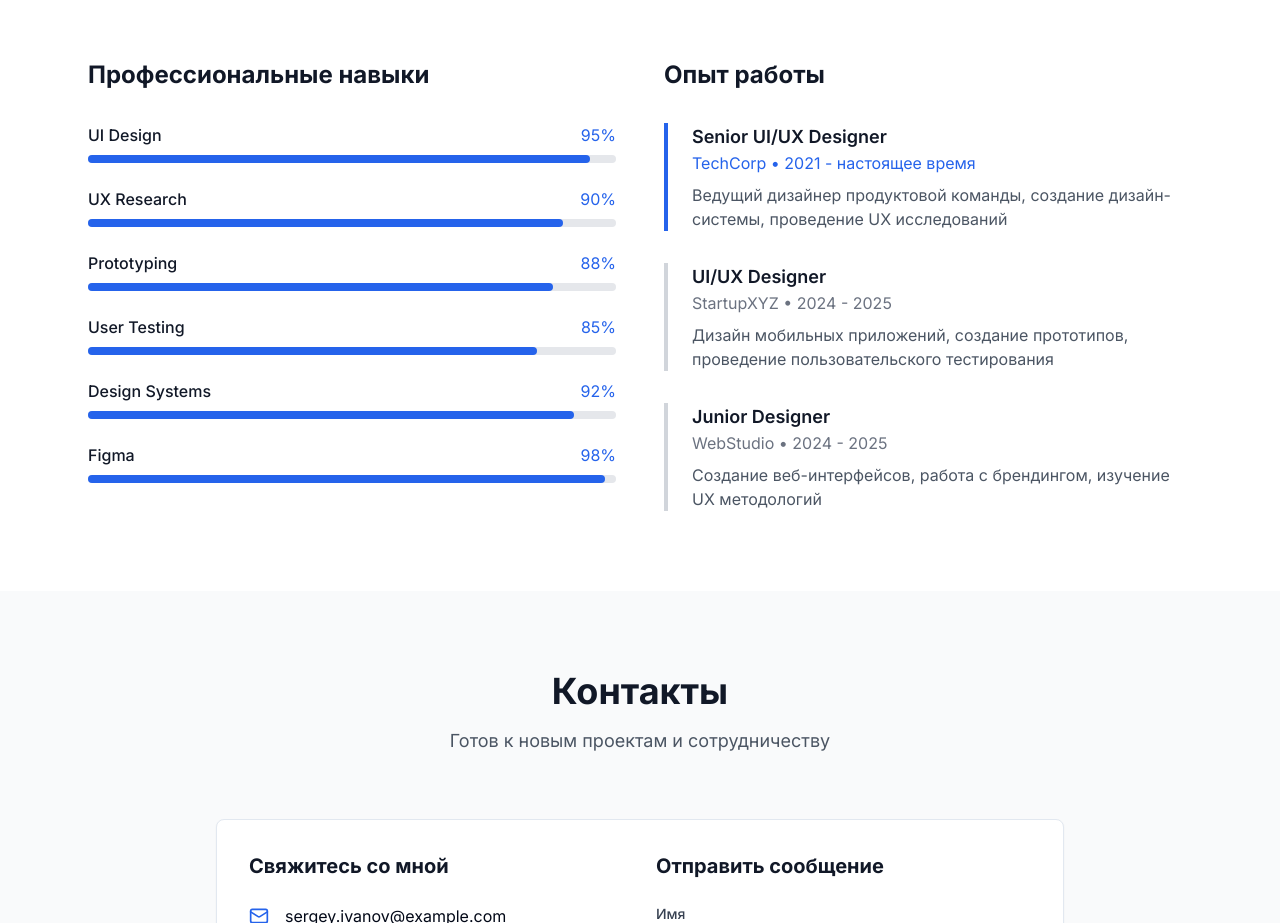
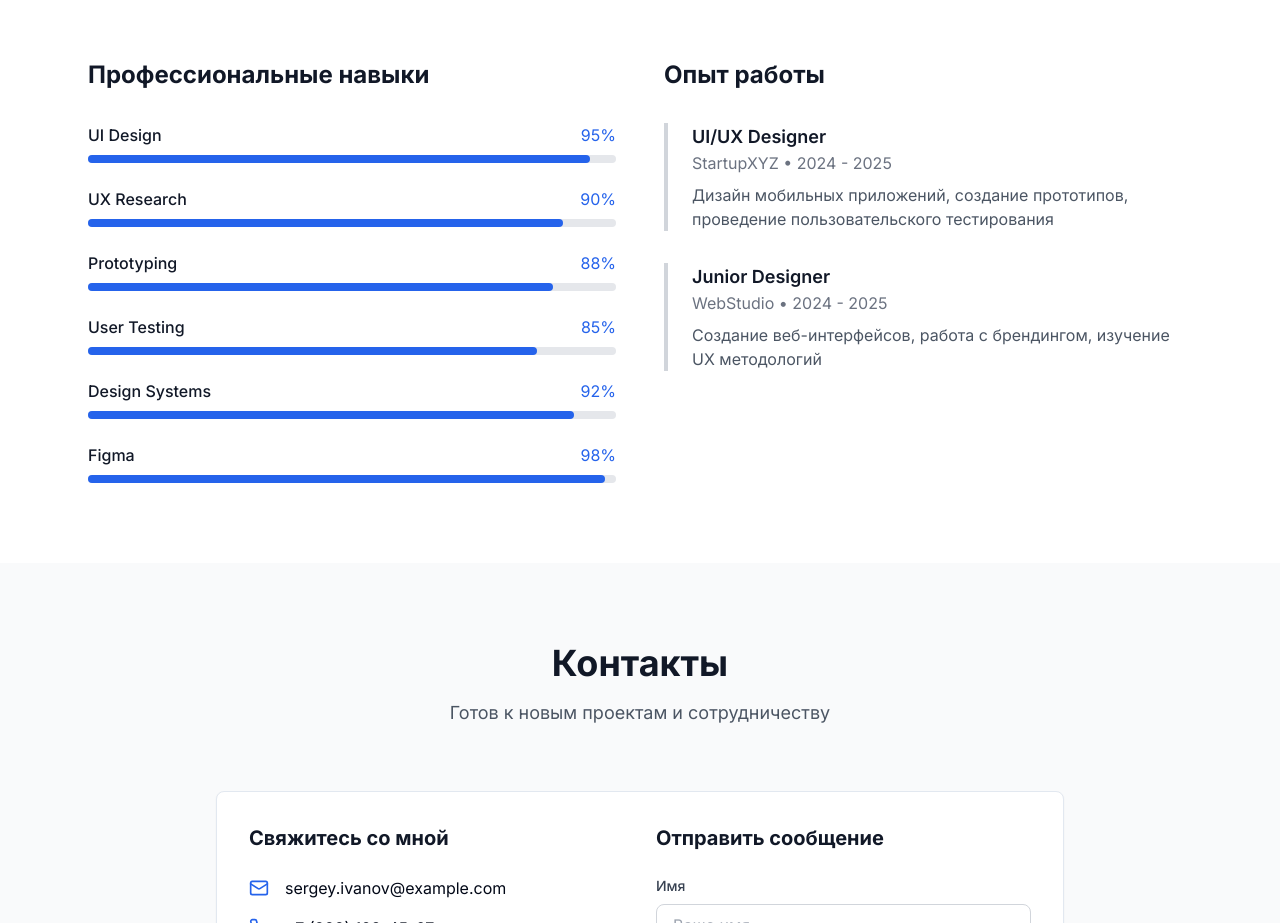
Before and after one commit to pr-poehali-dev/ux-ui-designer-site, a React (Vite) app: page / in a window 1280 px wide. Shown: the part 2520-3443 px from the top of the page. Built offline with nearby package versions, Linux system fonts and the light colour scheme.

Commit message:
Обновление 3 компонентов

```diff
--- a/src/pages/Index.tsx
+++ b/src/pages/Index.tsx
@@ -242,9 +242,9 @@ export default function Index() {
               <h3 className="text-2xl font-bold text-gray-900 mb-8">Опыт работы</h3>
               <div className="space-y-8">
                 <div className="border-l-4 border-blue-600 pl-6">
-                  <h4 className="text-lg font-semibold text-gray-900">Senior UI/UX Designer</h4>
-                  <p className="text-blue-600 mb-2">TechCorp • 2021 - настоящее время</p>
-                  <p className="text-gray-600">Ведущий дизайнер продуктовой команды, создание дизайн-системы, проведение UX исследований</p>
+                  <h4 className="text-lg font-semibold text-gray-900"></h4>
+                  <p className="text-blue-600 mb-2"></p>
+                  <p className="text-gray-600"></p>
                 </div>
 
                 <div className="border-l-4 border-gray-300 pl-6">
```
